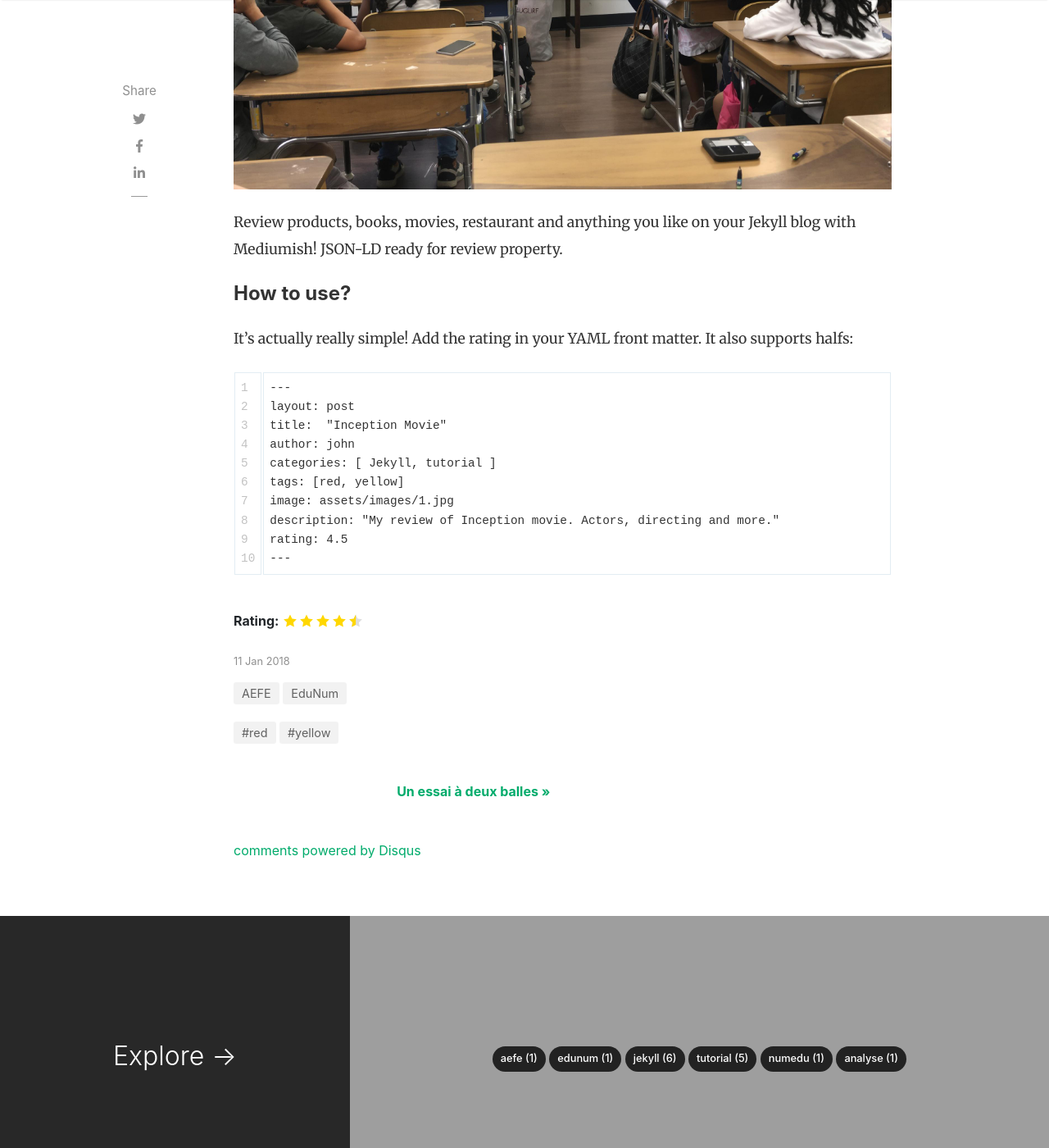
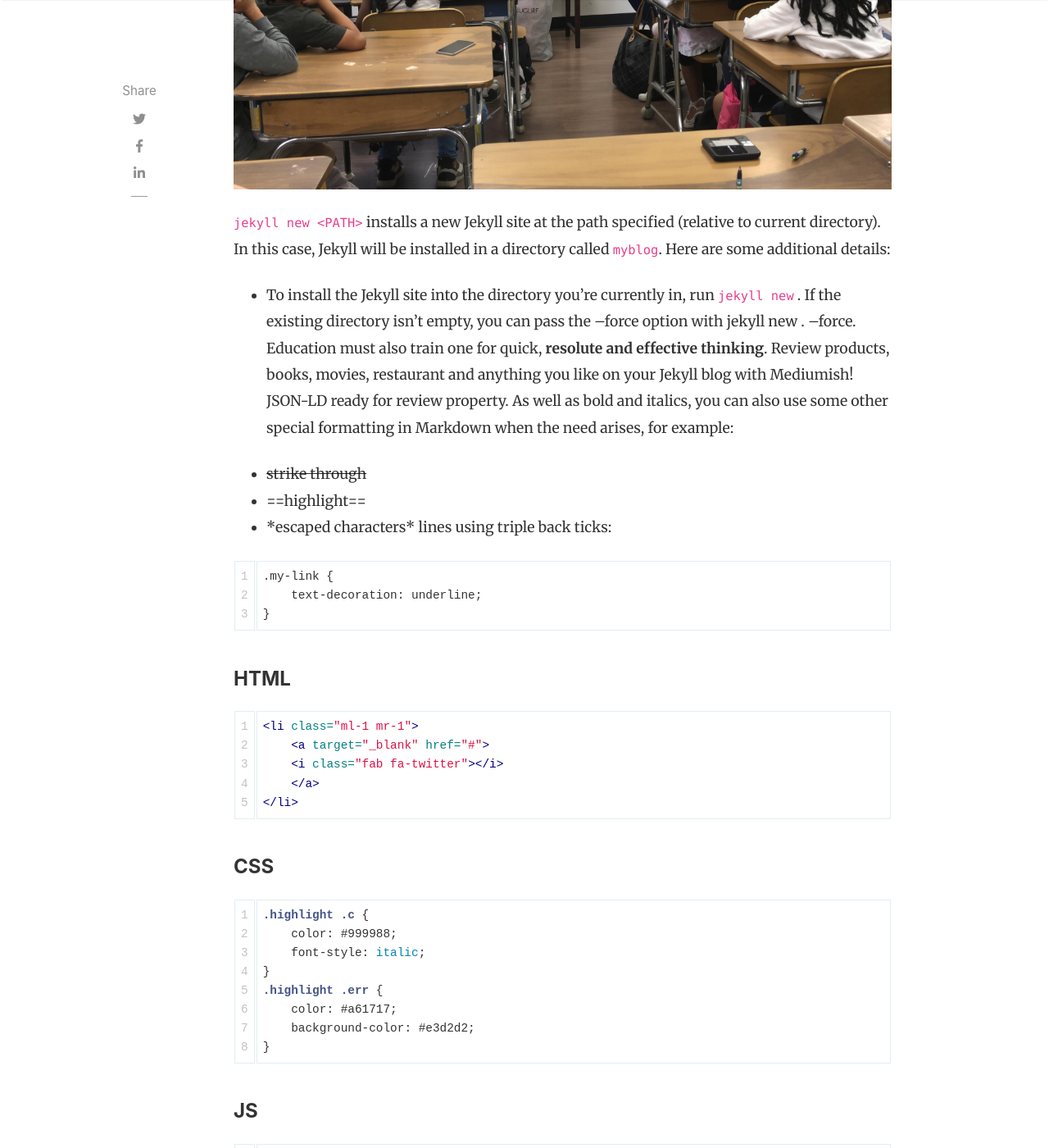
Before and after one commit to Virtualescola66/Virtualescola66.github.io, a Jekyll site: the page built from _posts/2018-01-11-customer-service.md, in a window 1280 px wide and 1400 px high, scrolled down 791 px. Shown: the whole window at 82% size. Built offline with Jekyll 4.4.1, drawn with Linux system fonts in a browser that asks for light colours; nearby versions of some CDN libraries; comment, search, counter and statistics services are not loaded; some of the changed text lies outside the part shown.

Commit message:
Update 2018-01-11-customer-service.md

````diff
--- a/_posts/2018-01-11-customer-service.md
+++ b/_posts/2018-01-11-customer-service.md
@@ -10,14 +10,97 @@
 hidden: true
 rating: 4.5
 ---
+`jekyll new <PATH>` installs a new Jekyll site at the path specified (relative to current directory). In this case, Jekyll will be installed in a directory called `myblog`. Here are some additional details:
 
+- To install the Jekyll site into the directory you're currently in, run `jekyll new` . If the existing directory isn't empty, you can pass the --force option with jekyll new . --force.
+Education must also train one for quick, **resolute and effective thinking**.
 Review products, books, movies, restaurant and anything you like on your Jekyll blog with Mediumish! JSON-LD ready for review property.
+As well as bold and italics, you can also use some other special formatting in Markdown when the need arises, for example:
 
++ ~~strike through~~
++ ==highlight==
++ \*escaped characters\*
+lines using triple back ticks:
+
+```
+.my-link {
+    text-decoration: underline;
+}
+```
+
+#### HTML
+
+```html
+<li class="ml-1 mr-1">
+    <a target="_blank" href="#">
+    <i class="fab fa-twitter"></i>
+    </a>
+</li>
+```
+
+#### CSS
+
+```css
+.highlight .c {
+    color: #999988;
+    font-style: italic;
+}
+.highlight .err {
+    color: #a61717;
+    background-color: #e3d2d2;
+}
+```
+#### JS
+
+```js
+// alertbar later
+$(document).scroll(function () {
+    var y = $(this).scrollTop();
+    if (y > 280) {
+        $('.alertbar').fadeIn();
+    } else {
+        $('.alertbar').fadeOut();
+    }
+});
+```
+
+#### Python
+
+```python
+print("Hello World")
+```
+
+#### Ruby
+
+```ruby
+require 'redcarpet'
+markdown = Redcarpet.new("Hello World!")
+puts markdown.to_html
+```
+
+#### C
+
+```c
+printf("Hello World");
+```
+<p><iframe style="width:100%;" height="315" src="https://www.youtube.com/embed/Cniqsc9QfDo?rel=0&amp;showinfo=0" frameborder="0" allowfullscreen></iframe></p>
+![walking]({{ site.baseurl }}/assets/images/8.jpg)
 #### How to use?
 
 It's actually really simple! Add the rating in your YAML front matter. It also supports halfs:
 
 ```html
+
+A second major clue was provided by hospital orderly Travis (Stephen Graham): <span class="spoiler">Everybody dies. No mystery there. But why and how everyone dies. Now, there's a mystery worth solving. Probably the biggest mystery there is.</span>
+
+#### So how do we do spoilers?
+
+```html
+<span class="spoiler">My hidden paragraph here.</span>
+```
+
+> Director Roland Suso Richter's enigmatic psychological thriller (direct to video/DVD) was based upon screenwriter Michael Cooney's own play "Point of Death" - a title that gave away the film's entire plot twist premise.
+
 ---
 layout: post
 title:  "Inception Movie"
````
